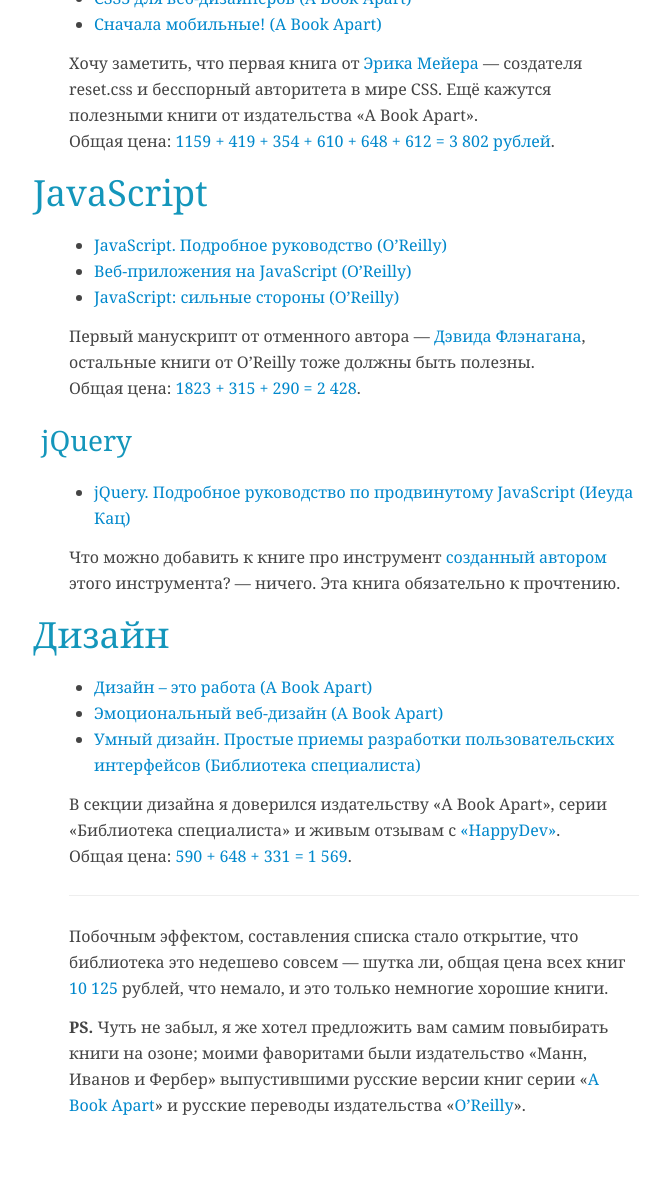
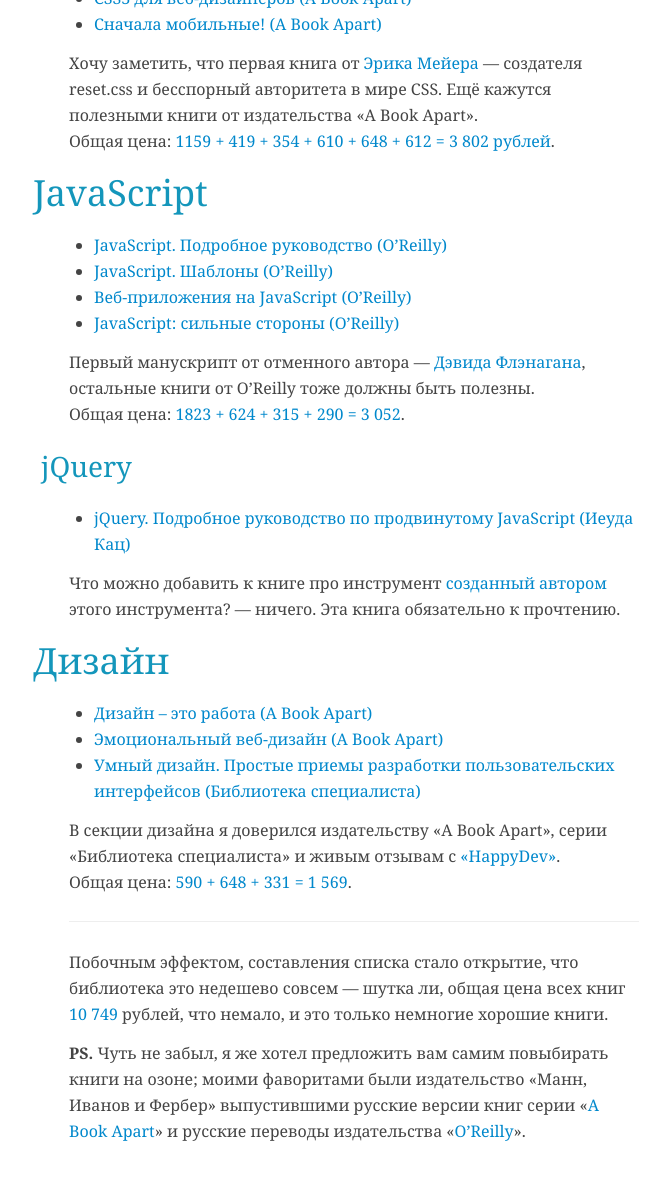
Before and after one commit to iamstarkov/vstarkov.ru, a Jekyll site: the page built from _posts/2013-01-31-what-to-read.md, in a window 1280 px wide and 1400 px high, scrolled down 1093 px. Shown: the top 1180 px of the window, without its empty margins (286-956 px from the left). Built offline with Jekyll 4.4.1, drawn with Linux system fonts in a browser that asks for light colours; nearby versions of some CDN libraries.

Commit message:
updated what to read

```diff
--- a/_posts/2013-01-31-what-to-read.md
+++ b/_posts/2013-01-31-what-to-read.md
@@ -39,11 +39,12 @@
 ## JavaScript ##
 
 * [JavaScript. Подробное руководство (O'Reilly)](http://www.ozon.ru/context/detail/id/19677670/)
+* [JavaScript. Шаблоны (O'Reilly)](http://www.ozon.ru/context/detail/id/6287517/)
 * [Веб-приложения на JavaScript (O'Reilly)](http://www.ozon.ru/context/detail/id/8798187/)
 * [JavaScript: сильные стороны (O'Reilly)](http://www.ozon.ru/context/detail/id/8144634/)
 
 Первый манускрипт от отменного автора — [Дэвида Флэнагана](http://www.davidflanagan.com/), остальные книги от O'Reilly тоже должны быть полезны.
-Общая цена: [1823 + 315 + 290 = 2 428](https://duckduckgo.com/?q=1823+%2B+315+%2B+290+%3D).
+Общая цена: [1823 + 624 + 315 + 290 = 3 052](https://duckduckgo.com/?q=1823+%2B+315+%2B+290+%3D).
 
 ### jQuery ###
 
@@ -62,6 +63,6 @@
 Общая цена: [590 + 648 + 331 = 1 569](https://duckduckgo.com/?q=590+%2B+648+%2B+331+%3D).
 
 ------------
-Побочным эффектом, составления списка стало открытие, что библиотека это недешево совсем — шутка ли, общая цена всех книг [10 125](https://duckduckgo.com/?q=1285+%2B+3802+%2B+2428+%2B+1041+%2B+1569) рублей, что немало, и это только немногие хорошие книги.
+Побочным эффектом, составления списка стало открытие, что библиотека это недешево совсем — шутка ли, общая цена всех книг [10 749](https://duckduckgo.com/?q=1285+%2B+3802+%2B+3052+%2B+1041+%2B+1569) рублей, что немало, и это только немногие хорошие книги.
 
 **PS.** Чуть не забыл, я же хотел предложить вам самим повыбирать книги на озоне; моими фаворитами были издательство «Манн, Иванов и Фербер» выпустившими русские версии книг серии «[A Book Apart](http://www.ozon.ru/context/detail/id/19431034/)» и русские переводы издательства «[O’Reilly](http://www.ozon.ru/context/detail/id/3878486/)».
```
